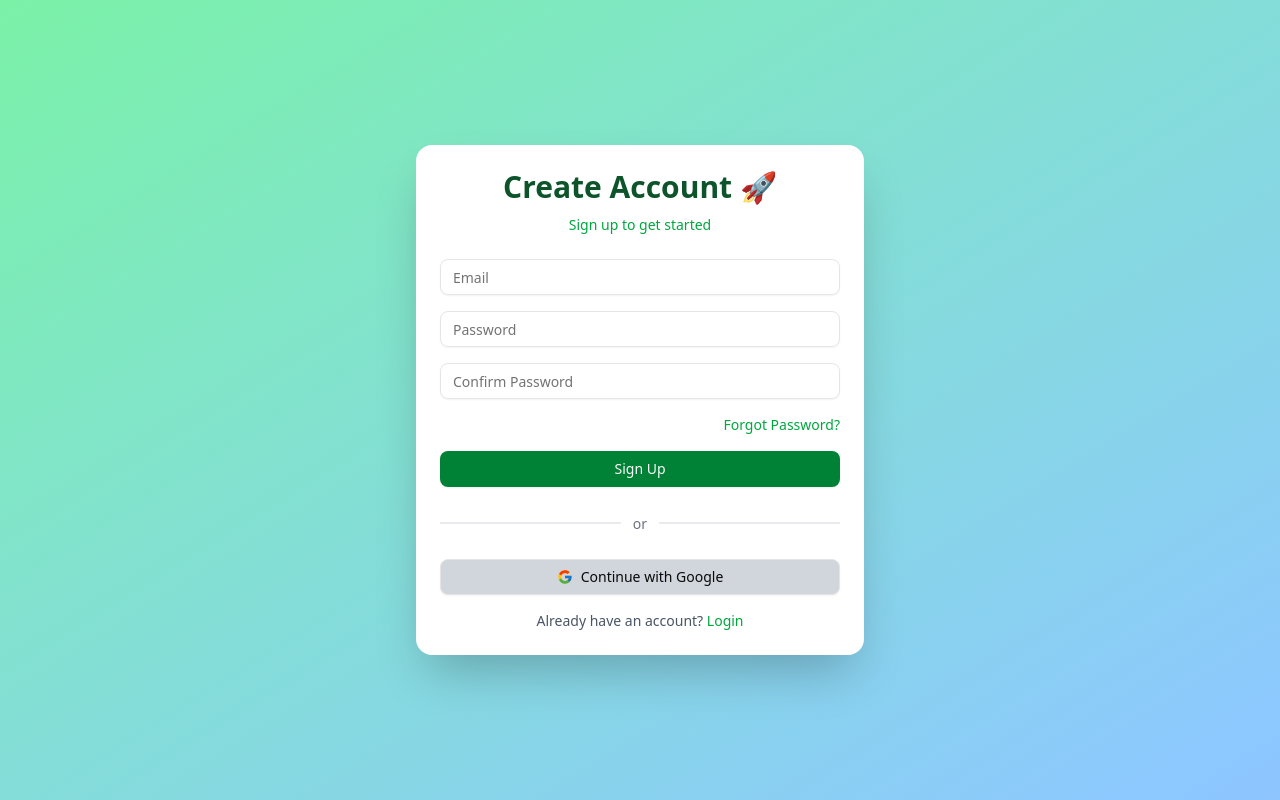
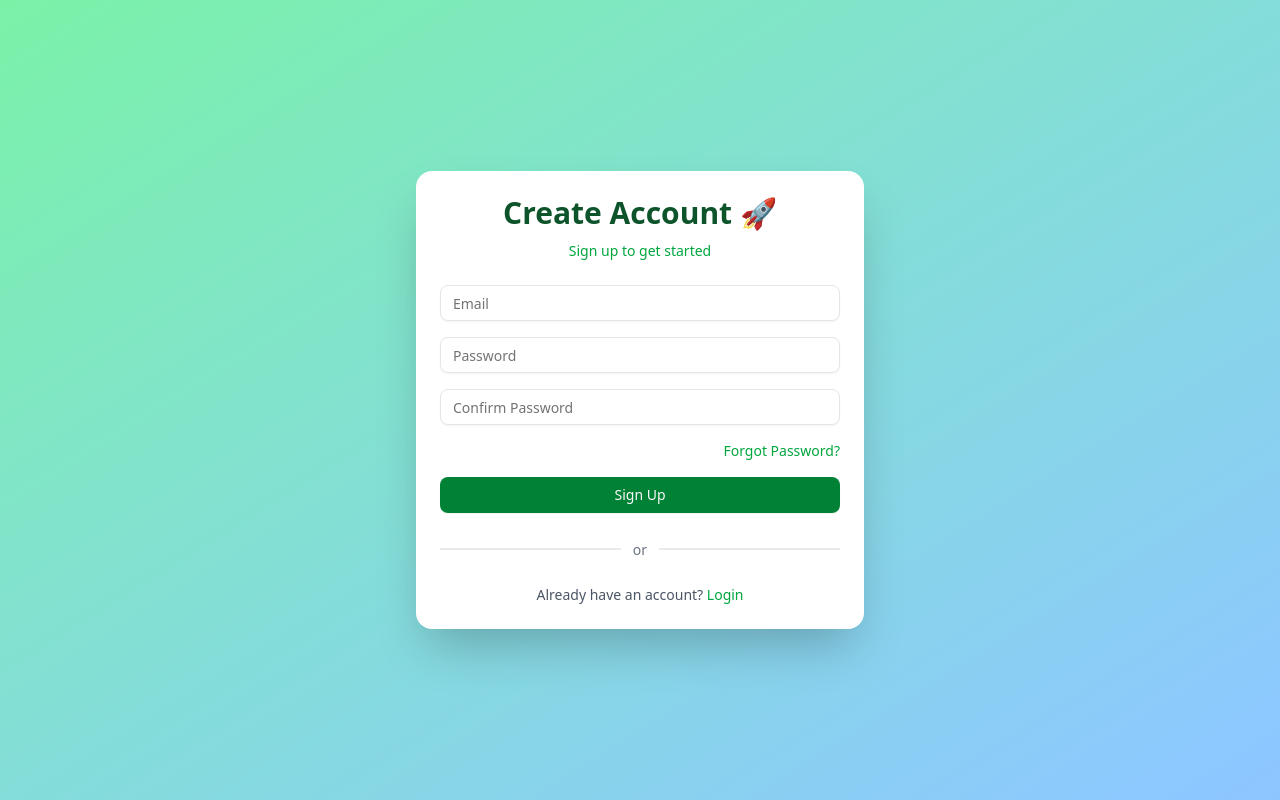
Before and after one commit to DavisNoah02/DALL-E-image-generator-App, a React (Vite) app: page /signup in a window 1280 px wide. Built offline with nearby package versions, Linux system fonts and the light colour scheme; no server answers.

Commit message:
googleAuth-Signup del

```diff
--- a/src/components/SignUp.jsx
+++ b/src/components/SignUp.jsx
@@ -9,7 +9,7 @@ import { auth } from "../firebase";
 import { toast } from "react-toastify";
 import "react-toastify/dist/ReactToastify.css";
 
-const SignUp = ({ onGoogleSignUp }) => {
+const SignUp = () => {
   const [email, setEmail] = useState("");
   const [password, setPassword] = useState("");
   const [confirm, setConfirm] = useState("");
@@ -91,15 +91,6 @@ const SignUp = ({ onGoogleSignUp }) => {
               <span className="absolute left-0 right-0 top-1/2 -translate-y-1/2 h-px bg-gray-300"></span>
               <span className="relative bg-white px-3 text-gray-500 text-sm">or</span>
             </div>
-            <Button
-              type="button"
-              onClick={onGoogleSignUp}
-              variant="outline"
-              className="flex items-center justify-center gap-2 w-full bg-gray-300 hover:bg-gray-500"
-            >
-              <FcGoogle className="text-xl" />
-              Continue with Google
-            </Button>
             <p className="text-sm text-center text-gray-600">
               Already have an account?{" "}
               <button
```
